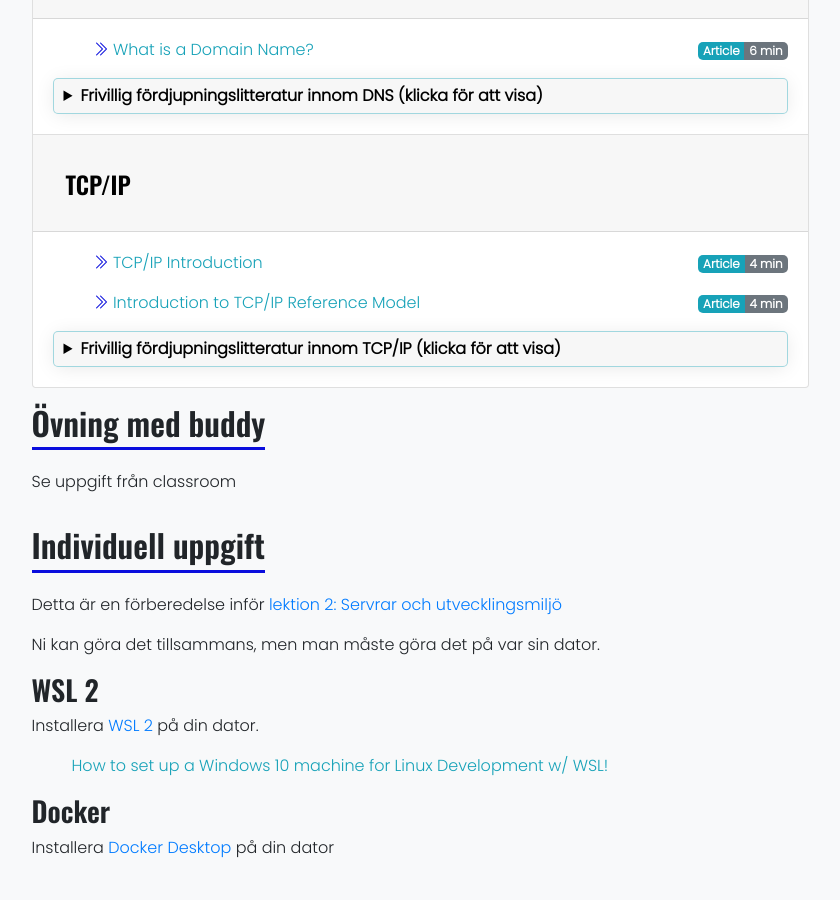
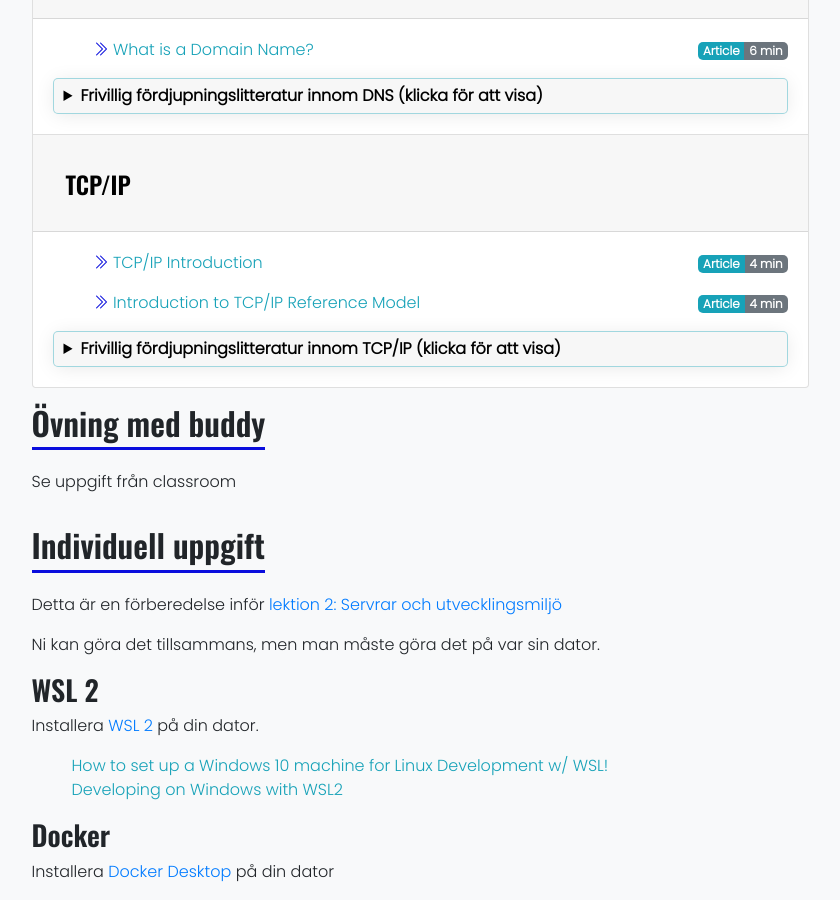
Before and after one commit to PGBSNH20/PGBSNH20-backendweb, a Jekyll site: the page built from lectures/01-introduction.md, in a window 1280 px wide and 900 px high, scrolled down 1364 px. Shown: the whole window, without its empty margins (220-1060 px from the left). Built offline with Jekyll 4.4.1, drawn with Linux system fonts in a browser that asks for light colours; nearby versions of some CDN libraries; before the commit the page ends 2240 px from its top, so only the background shows below that.

Commit message:
Adds another video

```diff
--- a/lectures/01-introduction.md
+++ b/lectures/01-introduction.md
@@ -33,6 +33,7 @@ Ni kan göra det tillsammans, men man måste göra det på var sin dator.
 Installera [WSL 2](https://docs.microsoft.com/da-dk/windows/wsl/install-win10) på din dator.
 
 * [How to set up a Windows 10 machine for Linux Development w/ WSL!](https://www.youtube.com/watch?v=j0PPcUUtHlw)
+* [Developing on Windows with WSL2](https://www.youtube.com/watch?v=A0eqZujVfYU)
 
 ### Docker
 
```
